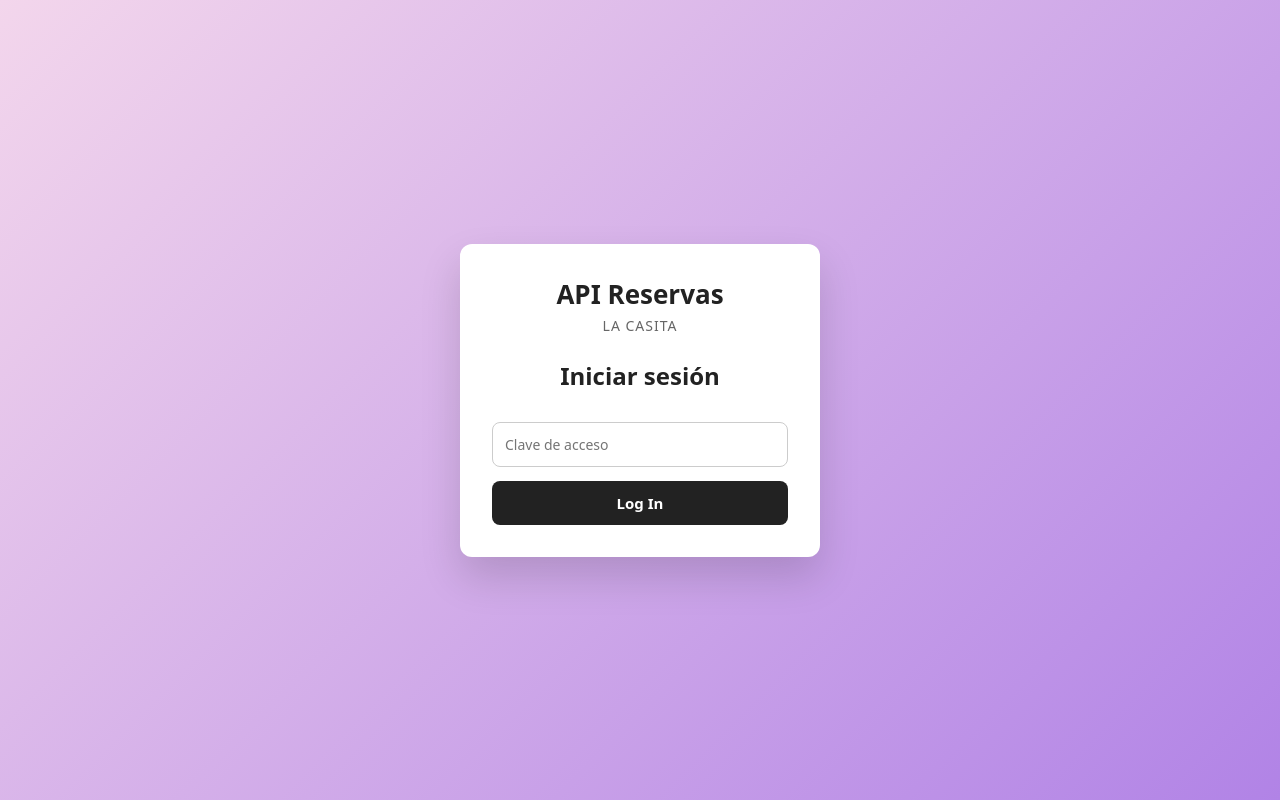
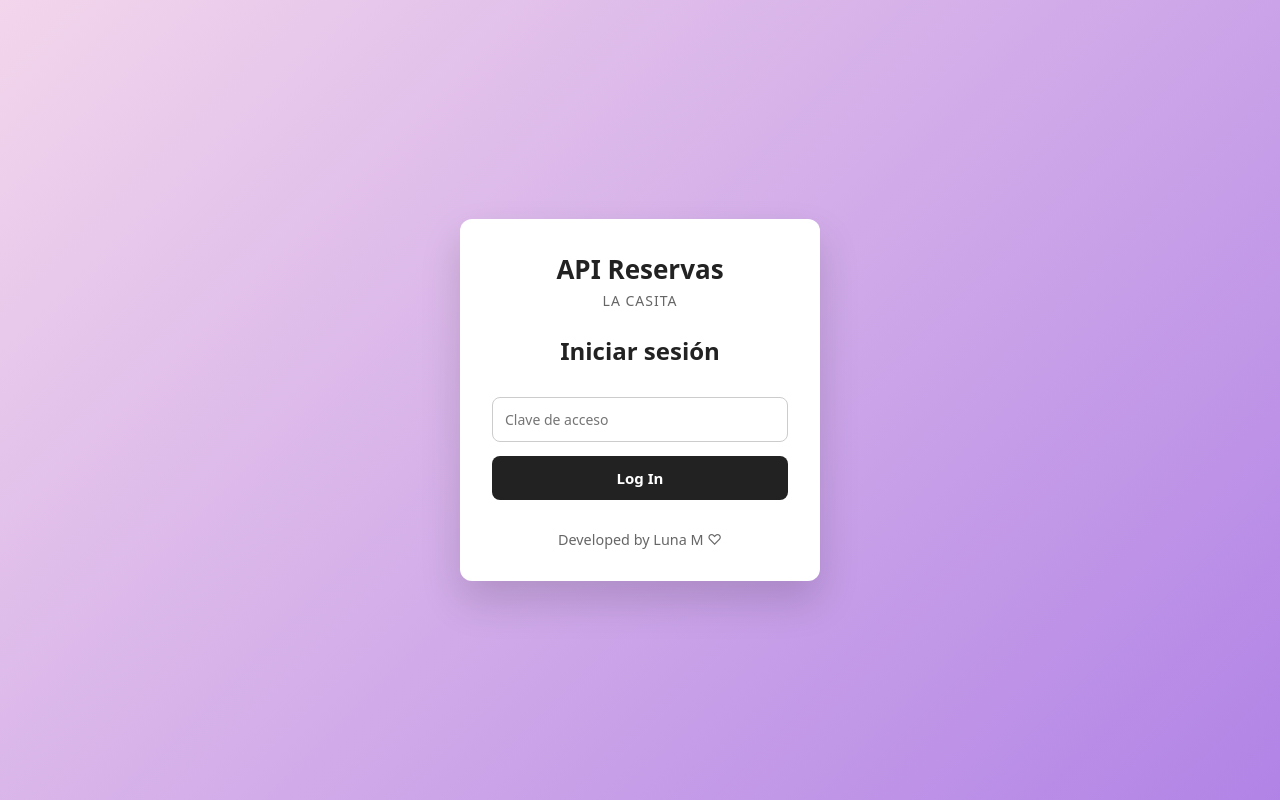
Before and after one commit to amartello88/proyecto-airbnb, a React (Vite) app: page / in a window 1280 px wide. Built offline with nearby package versions, Linux system fonts and the light colour scheme.

Commit message:
agrego link github en el login

```diff
--- a/src/pages/Login.jsx
+++ b/src/pages/Login.jsx
@@ -39,6 +39,17 @@ function Login() {
 
           <button>Log In</button>
         </form>
+
+        {/* Footer con link a GitHub */}
+        <div className="login-footer">
+          <a
+            href="https://github.com/amartello88"
+            target="_blank"
+            rel="noopener noreferrer"
+          >
+            Developed by Luna M  ♡
+          </a>
+        </div>
       </div>
     </div>
   );
--- a/src/styles.css
+++ b/src/styles.css
@@ -182,3 +182,20 @@ h3 {
   letter-spacing: 1px;
   text-transform: uppercase;
 }
+/*Login footer */
+.login-footer {
+  margin-top: 30px;
+  text-align: center;
+  font-size: 0.9rem;
+  color: #666;
+}
+
+.login-footer a {
+  text-decoration: none;
+  color: inherit;
+  transition: color 0.3s ease;
+}
+
+.login-footer a:hover {
+  color: #007acc; /* azul elegante al pasar el mouse */
+}
```
